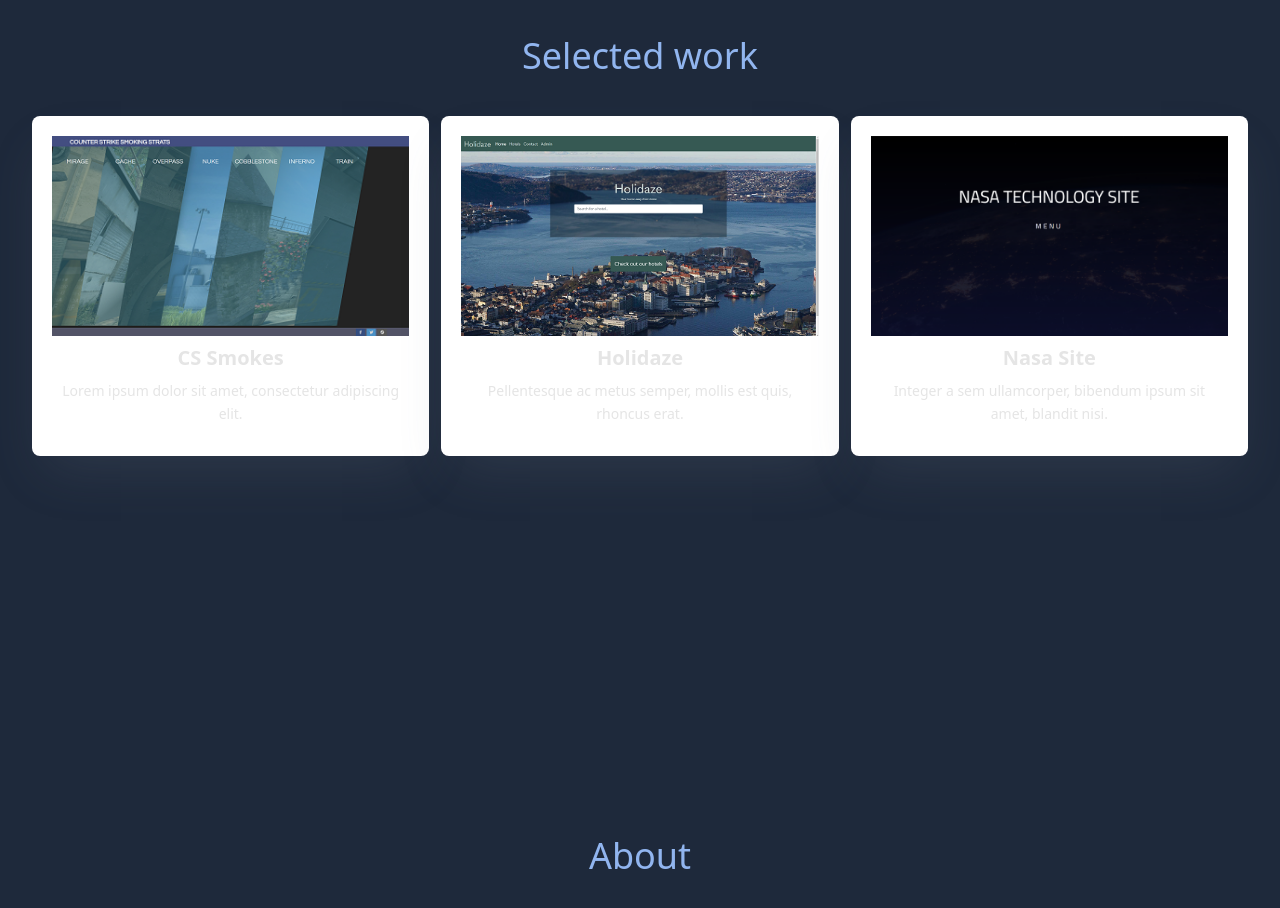
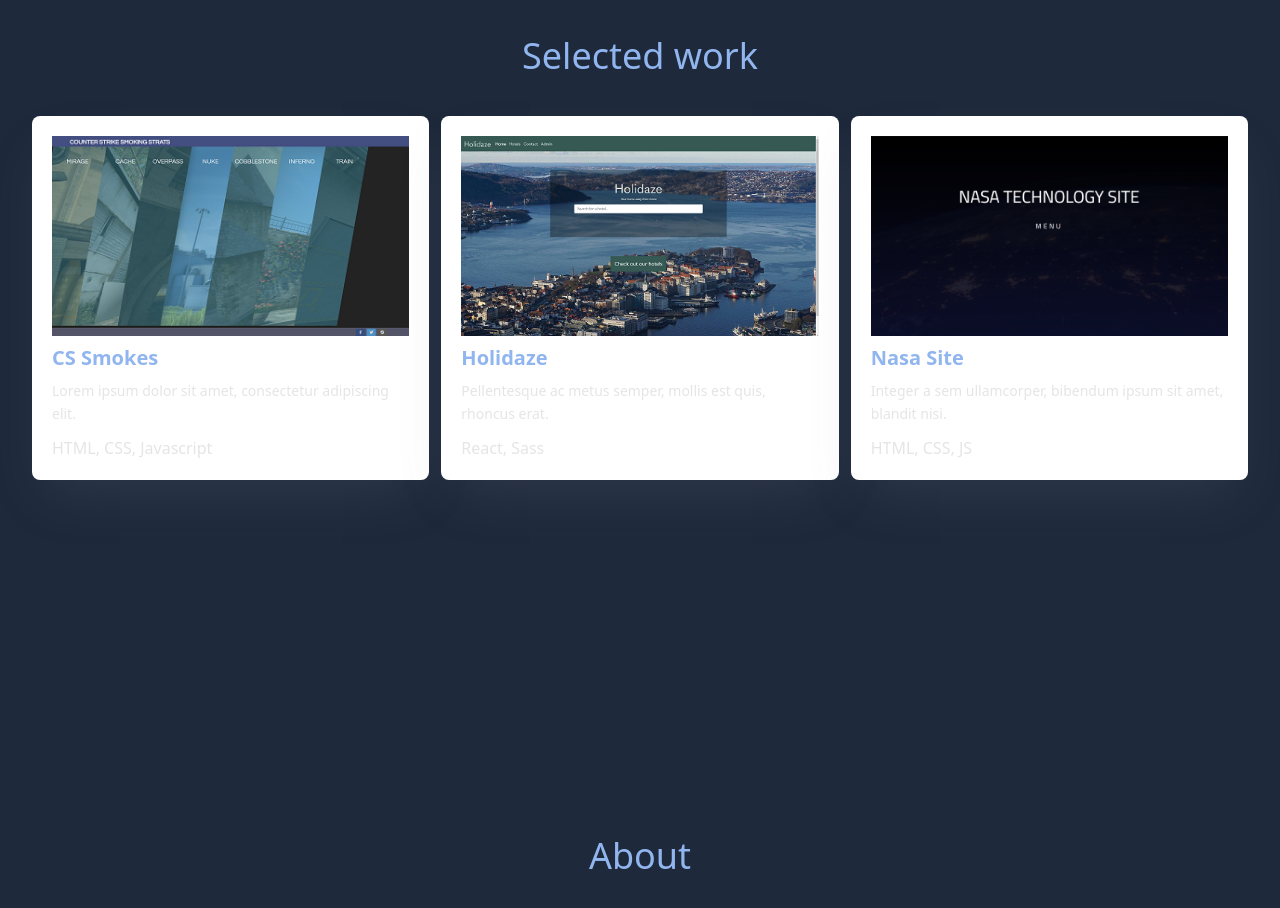
Before and after one commit to svennif/portfolio_new, a Vue app: page / in a window 1280 px wide. Shown: the part 860-1768 px from the top of the page. Built offline with nearby package versions, Linux system fonts and the light colour scheme.

Commit message:
added tags

```diff
--- a/src/components/ProjectComponent.vue
+++ b/src/components/ProjectComponent.vue
@@ -4,10 +4,11 @@
         <section id="projects" class="max-w-7xl mx-auto p-6 lg:p-8 mt-2">
             <div class="grid grid-cols-1 md:grid-cols-3 gap-3 lg:gap-3">
                 <a :href="project.url" target="_blank" class="scale-100 p-5 bg-white dark:bg-gray-800/50 dark:bg-gradient-to-bl from-gray-700/50 via-transparent dark:ring-1 dark:ring-inset dark:ring-white/20 rounded-lg shadow-2xl shadow-gray-500/20 dark:shadow-none flex motion-safe:hover:scale-[1.01] transition-all duration-250 focus:outline focus:outline-2 focus:outline-red-500 hover:shadow-xl hover:shadow-offset-x-2 hover:shadow-offset-y-2" v-for="project in projects" :key="project.id">
-                    <div class="flex-col text-center">
+                    <div class="flex-col text-left">
                         <img class="block m-auto h-[200px] w-full object-cover" :src="project.image" v-bind:alt="project.name" />
-                        <h2 class="text-xl font-semibold text-neutral-200 mt-2">{{ project.title }}</h2>
-                        <p class="pb-4 text-sm text-neutral-200 leading-relaxed px-2 mt-2 h-14">{{ project.description }}</p>
+                        <h2 class="text-xl font-bold text-highlight mt-2">{{ project.title }}</h2>
+                        <p class="pb-4 text-sm text-neutral-200 leading-relaxed mt-2 h-14">{{ project.description }}</p>
+                        <p class="text-neutral-200">{{ project.tags }}</p>
                     </div>
                 </a>
             </div>
@@ -25,6 +26,7 @@ export default {
                     title: "CS Smokes",
                     url: "https://svennif.github.io/cs-smokes/",
                     image: require("@/assets/images/cs-smokes.png"),
+                    tags: "HTML, CSS, Javascript",
                     description: "Lorem ipsum dolor sit amet, consectetur adipiscing elit.",
                 },
                 {
@@ -32,12 +34,14 @@ export default {
                     title: "Holidaze",
                     url: "https://svennif.github.io/holidaze/",
                     image: require("@/assets/images/holidaze.png"),
+                    tags: "React, Sass",
                     description: "Pellentesque ac metus semper, mollis est quis, rhoncus erat.",
                 },
                 {
                     id: 3,
                     title: "Nasa Site",
                     url: "https://svennif.github.io/nasa/",
+                    tags: "HTML, CSS, JS",
                     image: require("@/assets/images/nasa-site.png"),
                     description: "Integer a sem ullamcorper, bibendum ipsum sit amet, blandit nisi.",
                 },
```
